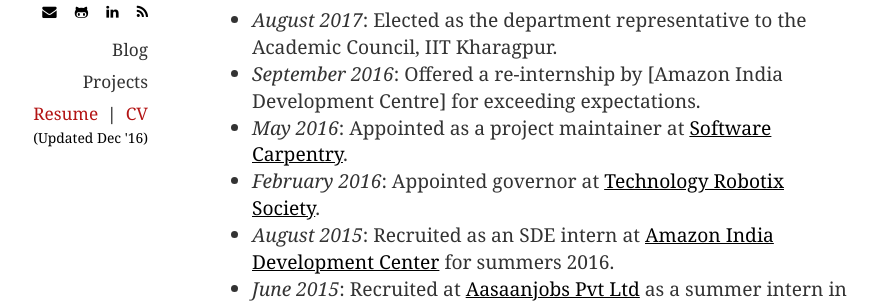
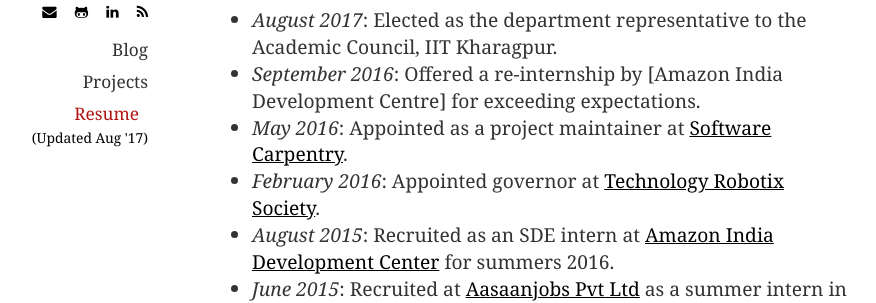
Before and after one commit to aa-dit-yuh/aa-dit-yuh.github.io, a Jekyll site: the page built from index.md, in a window 1280 px wide. Shown: the part 285-588 px from the top of the page, without its empty margins (172-1048 px from the left). Built offline with Jekyll 4.4.1, drawn with Linux system fonts in a browser that asks for light colours.

Commit message:
Update resume

```diff
--- a/_includes/header.html
+++ b/_includes/header.html
@@ -13,9 +13,8 @@
             <li><a href="/projects/">Projects</a></li>
             <li>
                 <a class=resume-link href="/resume.pdf">Resume</a>
-                &nbsp;|&nbsp;
-                <a class=resume-link href="/cv.pdf">CV</a><br/>
-                <span class=resume-update>(Updated Dec '16)</span>
+                &nbsp;<br/>
+                <span class=resume-update>(Updated Aug '17)</span>
             </li>
         </ul>
     </div>
```
Also changed, not shown: 2 other files.
